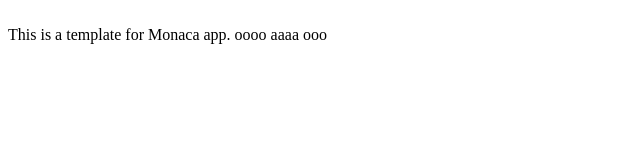
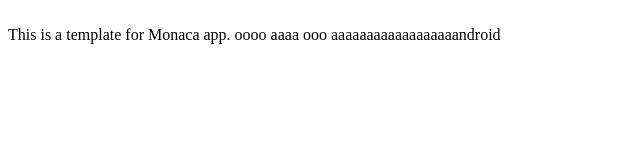
Before and after one commit to asialatsushi/test, a browser extension: page www/index.html in a window 1280 px wide. Shown: the whole page, without its empty margins (0-640 px from the left). Drawn offline with Linux system fonts and the light colour scheme.

Commit message:
wawetawetwa

```diff
--- a/www/index.html
+++ b/www/index.html
@@ -16,5 +16,6 @@
     oooo
     aaaa
     ooo
+    aaaaaaaaaaaaaaaaaandroid
 </body>
 </html>
```
